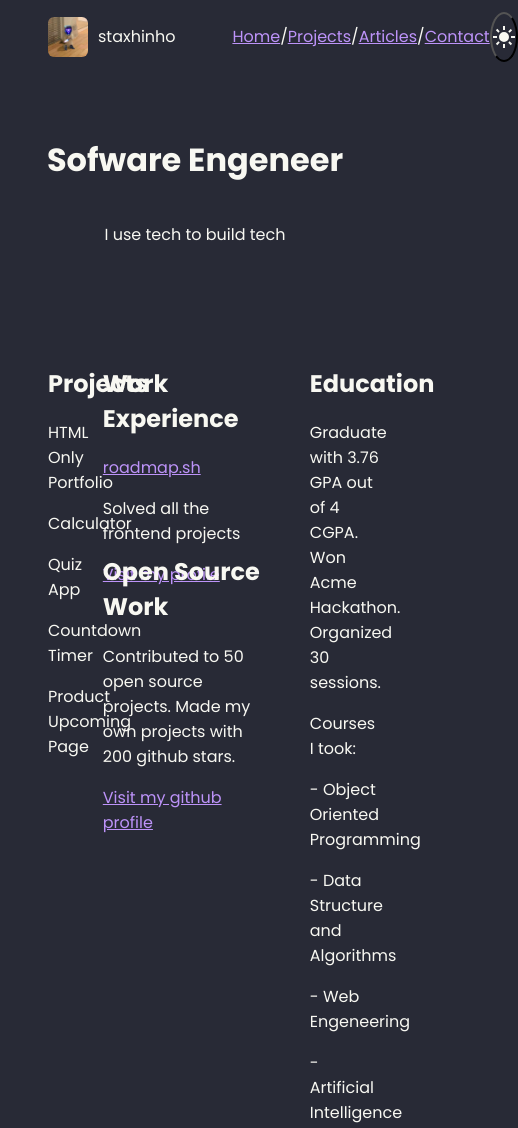
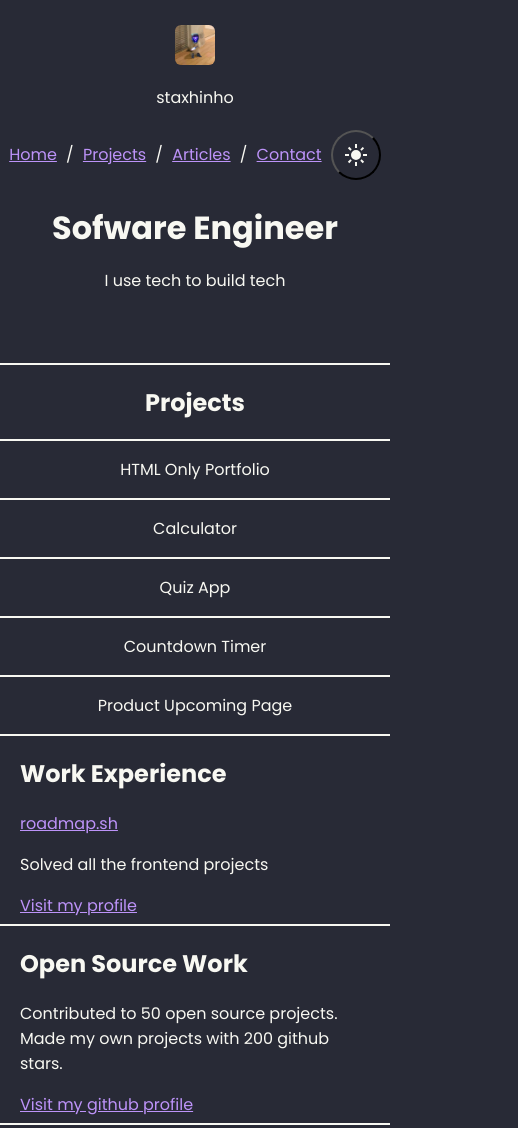
Before and after one commit to staxhinho/Roadmap.sh-projects, a plain HTML site: page Frontend Projects/03 - Personal Portfolio/html/index.html in a window 390 px wide. Shown: the top 1128 px of the page, 518 px wide, since content can reach past the window. Drawn offline with Linux system fonts and the light colour scheme.

Commit message:
New: Mobile compatible

```diff
--- a/Frontend Projects/03 - Personal Portfolio/css/html.css
+++ b/Frontend Projects/03 - Personal Portfolio/css/html.css
@@ -7,8 +7,8 @@
 }
 
 .whitemode {
-    --back-color: #fff;
-    --text-color: black;
+    --back-color: #f8f8f2;
+    --text-color: #2e2e2e;
     --highlight-color: #0800ff;
 }
 
@@ -111,9 +111,12 @@ footer {
     gap: 20px;
 }
 
+.review div {
+    width: 241.44px;
+    height: 207px;
+}
+
 .review {
-    width: fit-content;
-    height: fit-content;
     border-radius: 25px;
     padding: 15px;
     border: 2px solid var(--text-color);
@@ -145,3 +148,110 @@ footer {
 .whitemode #theme-switch svg:last-child {
     display: block;
 }
+
+@media (max-width: 750px) {
+    body {
+        margin: 0px;
+    }
+
+    header {
+        height: 40vh;
+        margin-top: 25px;
+    }
+
+    .upper-header {
+        display: block;
+        justify-content: space-between;
+        align-items: center;
+    }
+
+    .middle-header {
+        margin-top: 0px;
+        text-align: center;
+        display: flex;
+        flex-direction: column;
+    }
+
+    .middle-header h1 {
+        margin-bottom: 0px;
+    }
+
+    img {
+        width: 40px;
+        height: 40px;
+        border-radius: 15%;
+    }
+
+    nav {
+        display: flex;
+        justify-content: space-evenly;
+        width: 100%;
+        align-items: center;
+        margin: 0 auto;
+    }
+
+    .logo {
+        display: block;
+        gap: 0px;
+        align-items: center;
+        margin-left: 0px;
+        text-align: center;
+    }
+
+    main {
+        display: block;
+        border-top: 2px solid var(--text-color);
+        border-bottom: 2px solid var(--text-color);
+    }
+
+    aside {
+        width: 100%;
+        text-align: center;
+    }
+
+    aside ul {
+        padding-left: 0px;
+    }
+
+    aside ul li{
+        border-top: 2px solid var(--text-color);
+    }
+
+    .center{
+        width: 100%;
+        height: 100%;
+        border-top: 2px solid var(--text-color);
+        border-bottom: 2px solid var(--text-color);
+    }
+
+    .education {
+        width: 100%;
+    }
+
+    .wk {
+        border-bottom: 2px solid var(--text-color);
+    }
+
+    .review div {
+        width: 241.44px;
+        height: 207px;
+    }
+
+    .reviews {
+        display: block;
+        padding-right: 40px;
+    }
+
+    .rev-txt br {
+        display: none;
+    }
+
+    .osw {
+        padding-right: 20px;
+    }
+
+    .center article {
+        height: fit-content;
+        padding-bottom: 6px;
+    }
+}
--- a/Frontend Projects/03 - Personal Portfolio/css/projects.css
+++ b/Frontend Projects/03 - Personal Portfolio/css/projects.css
@@ -95,3 +95,45 @@ footer {
 .whitemode #theme-switch svg:last-child {
     display: block;
 }
+
+@media (max-width: 750px) {
+    body {
+        margin: 0px;
+    }
+
+    header {
+        margin-top: 25px;
+        display: block;
+    }
+
+    img {
+        width: 40px;
+        height: 40px;
+        border-radius: 15%;
+    }
+
+    nav {
+        display: flex;
+        justify-content: space-evenly;
+        width: 100%;
+        align-items: center;
+        margin: 0 auto;
+    }
+
+    .logo {
+        display: block;
+        gap: 0px;
+        align-items: center;
+        margin-left: 0px;
+        text-align: center;
+    }
+
+    main {
+        margin-left: 20px;
+        margin-right: 20px;
+    }
+
+    ul {
+        padding-right: 20px;
+    }
+}
--- a/Frontend Projects/03 - Personal Portfolio/html/index.html
+++ b/Frontend Projects/03 - Personal Portfolio/html/index.html
@@ -29,7 +29,7 @@
             </nav>
         </div>
         <div class="middle-header">
-            <h1>Sofware Engeneer</h1>
+            <h1>Sofware Engineer</h1>
             <p>I use tech to build tech</p>
         </div>
     </header>
@@ -45,7 +45,7 @@
             </ul>
         </aside>
         <div class="center">
-            <article>
+            <article class="wk">
                 <h1>Work Experience</h1>
                 <a href="roadmap.sh">roadmap.sh</a>
                 <p>Solved all the frontend projects</p>
```
